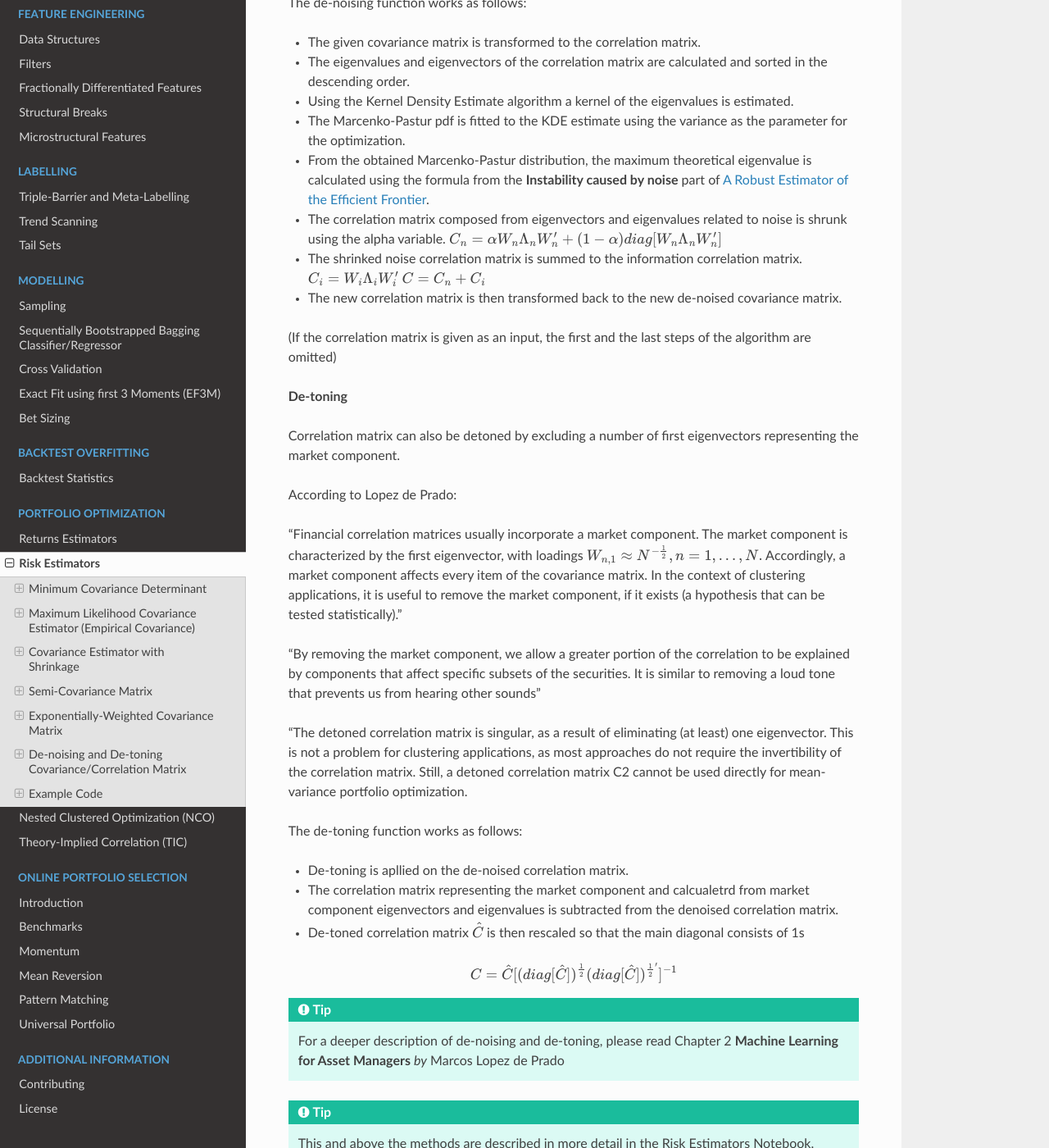
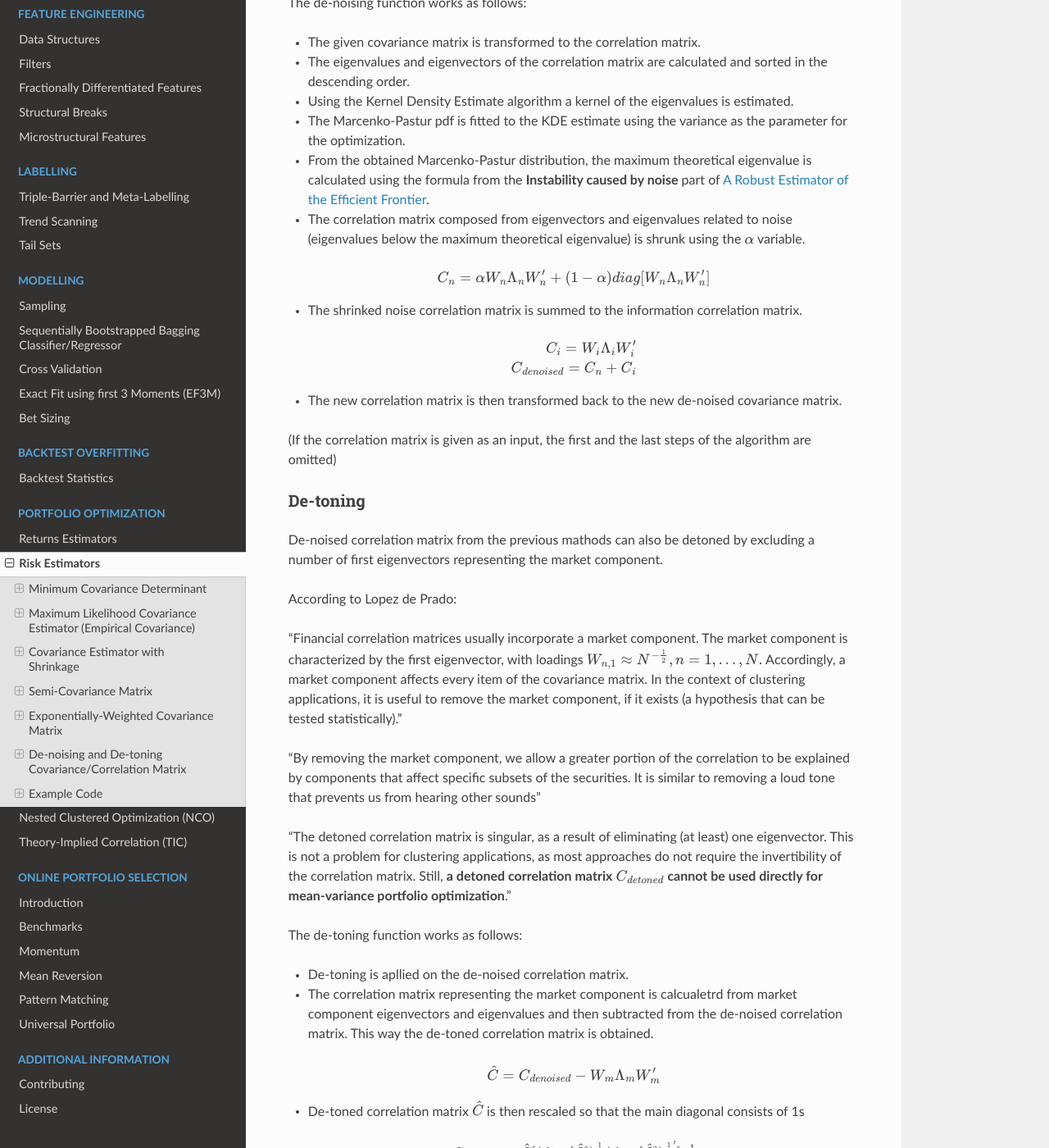
Before and after one commit to hudson-and-thames/mlfinlab, a Sphinx documentation site: the page built from docs/source/portfolio_optimisation/risk_estimators.rst, in a window 1280 px wide and 1400 px high, scrolled down 6465 px. Shown: the whole window at 82% size. Built offline with Sphinx 7.4.7 and the Read the Docs theme 2.0.0, drawn with Linux system fonts in a browser that asks for light colours; pages that are not in the unit, such as notebooks, are missing from menus; some of the changed text lies outside the part shown.

Commit message:
Descriptions adjusted

```diff
--- a/docs/source/portfolio_optimisation/risk_estimators.rst
+++ b/docs/source/portfolio_optimisation/risk_estimators.rst
@@ -257,7 +258,7 @@ The de-noising function works as follows:
 
     \lambda_3^{NEW} = \lambda_4^{NEW} = \lambda_5^{NEW} = \frac{\lambda_3^{OLD} + \lambda_4^{OLD} + \lambda_5^{OLD}}{3}
 
-- Eigenvalues above the meximum theoretical value are left intact
+- Eigenvalues above the maximum theoretical value are left intact
 
 .. math::
 
@@ -265,18 +266,19 @@ The de-noising function works as follows:
 
     \lambda_2^{NEW} = \lambda_2^{OLD}
 
-- The new set of eigenvalues with the set of eigenvectors is used to obtain the new de-noised correlation matrix
-  where :math:`\hat{C}` is the de-noised correlation matrix, :math:`W` is the eigenvectors matrix,
+- The new set of eigenvalues with the set of eigenvectors is used to obtain the new de-noised correlation matrix.
+  :math:`\tilde{C}` is the de-noised correlation matrix, :math:`W` is the eigenvectors matrix,
   and:math:`\Lambda` is the diagonal matrix with new eigenvalues.
 
 .. math::
 
-    \hat{C} = W \Lambda W
+    \tilde{C} = W \Lambda W'
 
-- To rescale :math:`\hat{C}` so that the main diagonal consists of 1s the followng mtransformation is made
+- To rescale :math:`\tilde{C}` so that the main diagonal consists of 1s the followng transformation is made
 
 .. math::
-    C = \hat{C} [(diag[\hat{C}])^\frac{1}{2}(diag[\hat{C}])^{\frac{1}{2}'}]^{-1}
+
+    C_{denoised} = \tilde{C} [(diag[\tilde{C}])^\frac{1}{2}(diag[\tilde{C}])^{\frac{1}{2}'}]^{-1}
 
 - The new correlation matrix is then transformed back to the new de-noised covariance matrix.
 
@@ -306,21 +309,30 @@ The de-noising function works as follows:
 - From the obtained Marcenko-Pastur distribution, the maximum theoretical eigenvalue is calculated using the formula
   from the **Instability caused by noise** part of `A Robust Estimator of the Efficient Frontier <https://papers.ssrn.com/sol3/abstract_id=3469961>`__.
 
-- The correlation matrix composed from eigenvectors and eigenvalues related to noise is shrunk using the alpha variable.
-  :math:`C_n = \alpha W_n \Lambda_n W_n' + (1 - \alpha) diag[W_n \Lambda_n W_n']`
+- The correlation matrix composed from eigenvectors and eigenvalues related to noise (eigenvalues below the maximum
+  theoretical eigenvalue) is shrunk using the :math:`\alpha` variable.
+
+.. math::
+
+    C_n = \alpha W_n \Lambda_n W_n' + (1 - \alpha) diag[W_n \Lambda_n W_n']
 
 - The shrinked noise correlation matrix is summed to the information correlation matrix.
-  :math:`C_i = W_i \Lambda_i W_i'`
-  :math:`C = C_n + C_i`
+
+.. math::
+
+    C_i = W_i \Lambda_i W_i'
+
+    C_{denoised} = C_n + C_i
 
 - The new correlation matrix is then transformed back to the new de-noised covariance matrix.
 
 (If the correlation matrix is given as an input, the first and the last steps of the algorithm are omitted)
 
-**De-toning**
+De-toning
+#########
 
-Correlation matrix can also be detoned by excluding a number of first eigenvectors representing
-the market component.
+De-noised correlation matrix from the previous mathods can also be detoned by excluding a number of first
+eigenvectors representing the market component.
 
 According to Lopez de Prado:
 
@@ -336,23 +348,29 @@ that prevents us from hearing other sounds"
 
 "The detoned correlation matrix is singular, as a result of eliminating (at least) one eigenvector.
 This is not a problem for clustering applications, as most approaches do not require the invertibility
-of the correlation matrix. Still, a detoned correlation matrix C2 cannot be used directly for
-mean-variance portfolio optimization.
+of the correlation matrix. Still, **a detoned correlation matrix** :math:`C_{detoned}` **cannot be used directly for**
+**mean-variance portfolio optimization**."
 
 The de-toning function works as follows:
 
 - De-toning is apllied on the de-noised correlation matrix.
 
-- The correlation matrix representing the market component and calcualetrd from market component eigenvectors and eigenvalues
-  is subtracted from the denoised correlation matrix.
+- The correlation matrix representing the market component is calcualetrd from market component eigenvectors and eigenvalues
+  and then subtracted from the de-noised correlation matrix. This way the de-toned correlation matrix is obtained.
+
+.. math::
+
+    \hat{C} = C_{denoised} - W_m \Lambda_m W_m'
 
 - De-toned correlation matrix :math:`\hat{C}` is then rescaled so that the main diagonal consists of 1s
 
 .. math::
-    C = \hat{C} [(diag[\hat{C}])^\frac{1}{2}(diag[\hat{C}])^{\frac{1}{2}'}]^{-1}
+
+    C_{detoned} = \hat{C} [(diag[\hat{C}])^\frac{1}{2}(diag[\hat{C}])^{\frac{1}{2}'}]^{-1}
 
 .. tip::
-    For a deeper description of de-noising and de-toning, please read Chapter 2 **Machine Learning for Asset Managers** *by* Marcos Lopez de Prado
+    For a more detailed description of de-noising and de-toning, please read Chapter 2 of the book
+    **Machine Learning for Asset Managers** *by* Marcos Lopez de Prado.
 
 .. tip::
     This and above the methods are described in more detail in the Risk Estimators Notebook.
@@ -411,10 +429,21 @@ Example Code
     # Finding the simple covariance matrix from a series of returns
     cov_matrix = stock_returns.cov()
 
-    # Finding the De-noised Сovariance matrix
-    cov_matrix_denoised = risk_estimators.denoise_covariance(cov_matrix, tn_relation,
-                                                             kde_bwidth)
+    # Finding the Constant Residual Eigenvalue De-noised Сovariance matrix
+    const_resid_denoised = risk_estimators.denoise_covariance(cov_matrix, tn_relation,
+                                                              denoise_method='const_resid_eigen',
+                                                              detone=False, kde_bwidth=kde_bwidth)
 
+    # Finding the Targeted Shrinkage De-noised Сovariance matrix
+    targ_shrink_denoised = risk_estimators.denoise_covariance(cov_matrix, tn_relation,
+                                                              denoise_method='target_shrink',
+                                                              detone=False, kde_bwidth=kde_bwidth)
+
+    # Finding the Constant Residual Eigenvalue De-noised and De-toned Сovariance matrix
+    const_resid_detoned = risk_estimators.denoise_covariance(cov_matrix, tn_relation,
+                                                             denoise_method='const_resid_eigen',
+                                                             detone=True, market_component=1,
+                                                             kde_bwidth=kde_bwidth)
 
 Research Notebooks
 ##################
```
Also changed, not shown: other parts of docs/source/portfolio_optimisation/risk_estimators.rst (+5 -3 lines).
